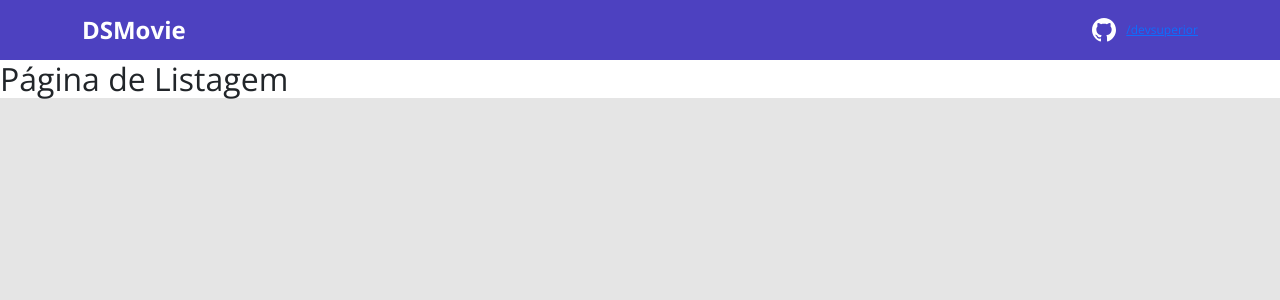
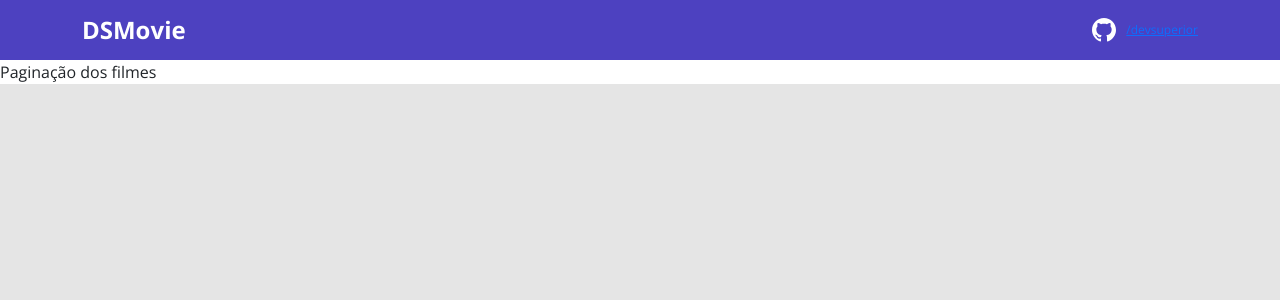
Before and after one commit to LucasBolela/dsmovie-dev, a React (Create React App) app: page / in a window 1280 px wide. Shown: the top 300 px of the page. Built offline with nearby package versions, Linux system fonts and the light colour scheme.

Commit message:
Add files via upload

```diff
--- /dev/null
+++ b/src/components/Pagination/index.tsx
@@ -0,0 +1,13 @@
+
+
+function Pagination(){
+
+    return (
+
+        <div>
+            Paginação dos filmes
+        </div>
+    )
+}
+
+export default Pagination
--- a/src/pages/Listing/index.tsx
+++ b/src/pages/Listing/index.tsx
@@ -1,9 +1,10 @@
+import Pagination from "components/Pagination"
 
 
 function Listing(){
 
     return (
-        <h2> Página de Listagem </h2>
+        <Pagination />
     )
 }
 
```
Also changed, not shown: src/components/Pagination/styles.css (added).
